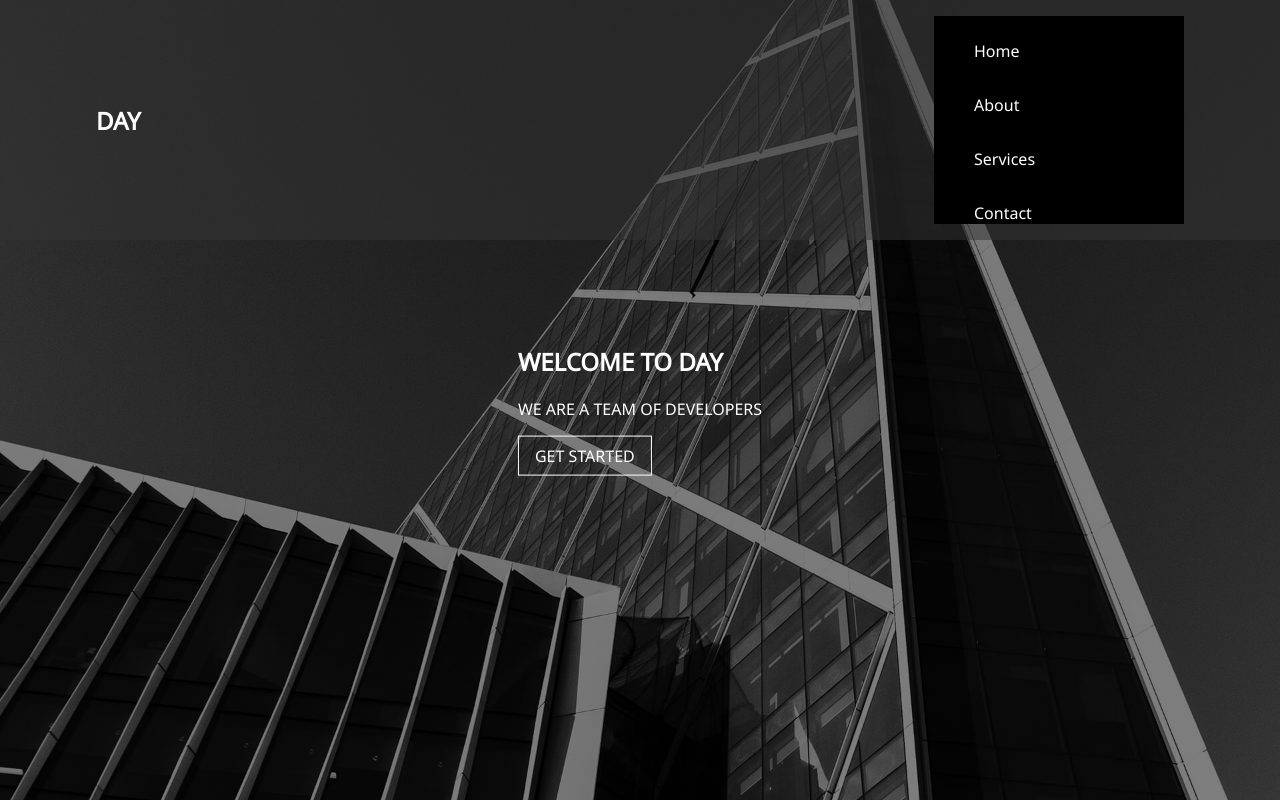
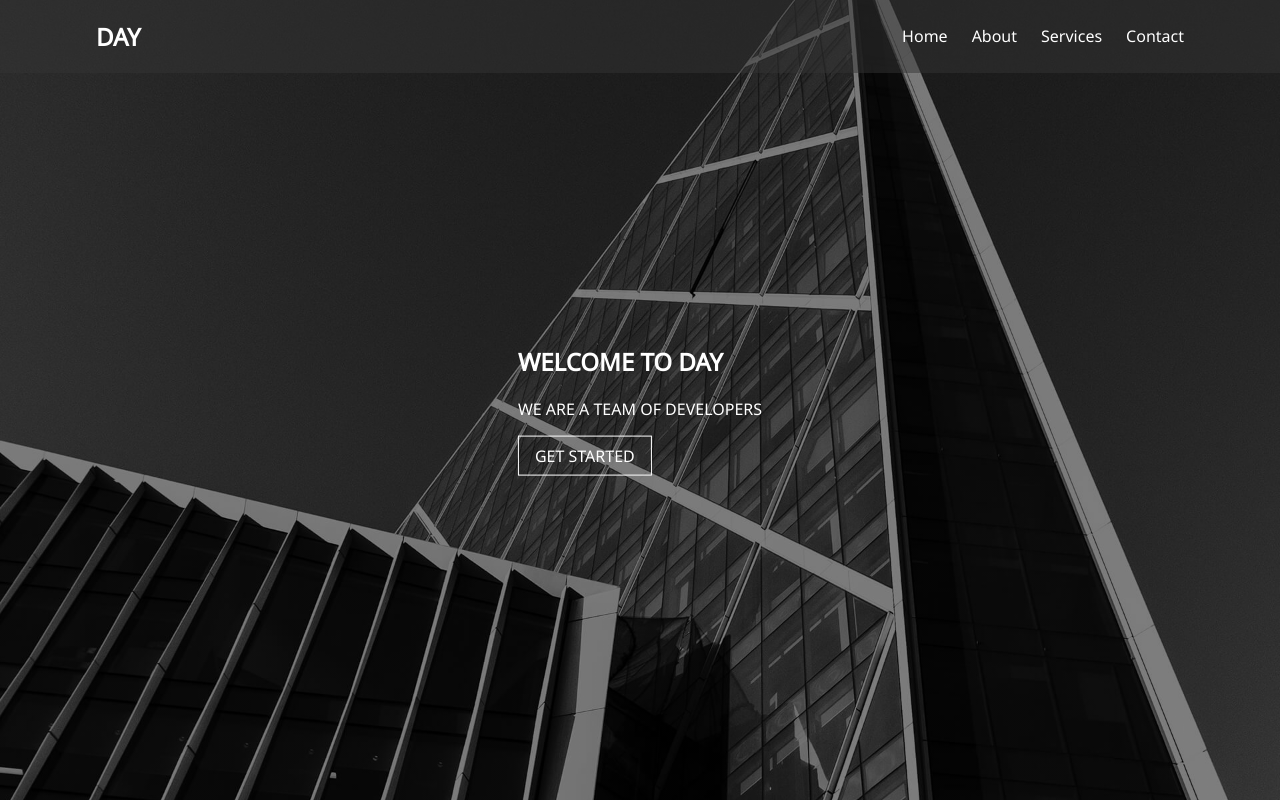
Before and after one commit to major-winter/landing-page-day, a website: page index.html in a window 1280 px wide. Shown: the top 802 px of the page. Drawn offline with Linux system fonts and the light colour scheme.

Commit message:
update navbar

```diff
--- a/css/index.css
+++ b/css/index.css
@@ -201,3 +201,7 @@ form {
 .mt-5 {
     margin-top: 5rem;
 }
+
+.display-none {
+    display: none;
+}
--- a/css/mobile.css
+++ b/css/mobile.css
@@ -85,16 +85,14 @@
 @media (min-width: 768px) {
 	.navbar-icon {
 		display: none;
-	}
+    }
 
-	.navbar-items {
-		position: relative;
-		flex-direction: row;
-		top: 0;
-		right: 0;
-	}
+    .display-none{
+        display: inline;
+    }
 
-	.navbar-items li {
-		margin-right: 2rem;
-	}
+    .navbar-items-lg {
+        list-style: none;
+    }
+
 }
--- a/index.html
+++ b/index.html
@@ -48,6 +48,15 @@
 						<i class="fas fa-times hide times"></i>
 					</div>
 					<ul class="flex navbar-items">
+						<li><a href="#">Home</a></li>
+						<li><a href="#about">About</a></li>
+						<li><a href="#">Services</a></li>
+						<li><a href="#">Contact</a></li>
+					</ul>
+				</nav>
+
+				<nav class="navbar white display-none">
+					<ul class="flex navbar-items-lg">
 						<li><a href="#">Home</a></li>
 						<li><a href="#about">About</a></li>
 						<li><a href="#">Services</a></li>
```
